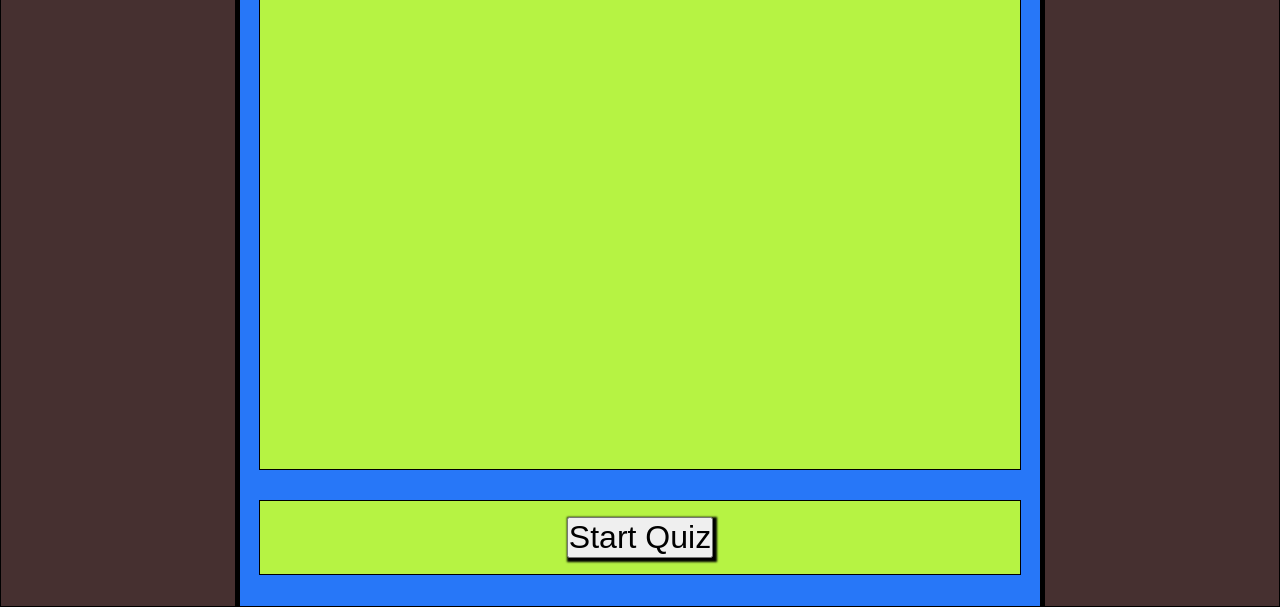
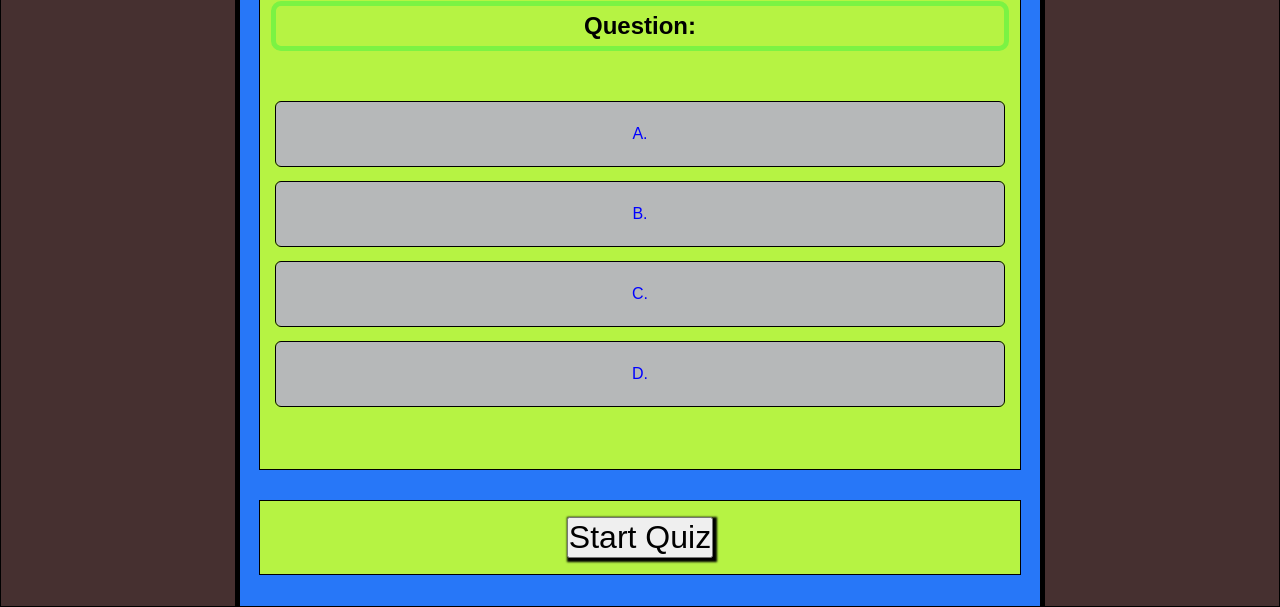
Before and after one commit to jandrewanderson/web-api-code-quiz, a plain HTML site: page index.html in a window 1280 px wide. Shown: the part 195-802 px from the top of the page. Drawn offline with Linux system fonts and the light colour scheme.

Commit message:
added all creatElements and made comments to organize js file

```diff
--- a/assets/js/script.js
+++ b/assets/js/script.js
@@ -1,9 +1,97 @@
 // this is a coding quiz.
 
 //global variables
-var startBtn = document.querySelector("#startBtn");
-var timerEl = document.querySelector("#countdown");
-var timer = document.querySelector("#timer");
+
+//vars for the start button
+    //this is selecting the start quiz button at the bottom
+        var startBtn = document.querySelector("#startBtn");
+
+//vars for the timer
+    //this var is selecting the box directly to the right of "Timer:"
+        var timerEl = document.querySelector("#countdown");
+    //this var is selecting the box that says timer
+        var timer = document.querySelector("#timer");
+
+//added Elements to section-body
+    /*  <section class="section-body">
+            <div id="questions">
+                <div> (createQuestions)
+                    <h3>
+                    <h4>
+                    <ol>
+                        <li> *4
+    */
+        //vars for the body where the questions will be displayed
+        //var to select the contents in the main box where the questions will be displayed.
+        var questionBox = document.getElementById("questions");
+        //this var creates a div, which will be inside div #questions
+        var createQuestion = document.createElement("div");
+    //inside the div
+        //creates h3 inside div
+        var createQuestionH3 = document.createElement("h3");
+        //creates h4 inside div. This will display the actual question
+        var createQuestionH4 = document.createElement("h4");
+        //this creates an ol inside the createQuestion div.
+        var answerList = document.createElement("ol");
+        //this creates li inside the ol that will display the answer options to the question
+        var answer1 = document.createElement("li");
+        var answer2 = document.createElement("li");
+        var answer3 = document.createElement("li");
+        var answer4 = document.createElement("li");
+
+
+    //all appends
+
+        questionBox.appendChild(createQuestion);
+        createQuestion.appendChild(createQuestionH3);
+        createQuestion.appendChild(createQuestionH4);
+        createQuestion.appendChild(answerList);
+        answerList.appendChild(answer1);
+        answerList.appendChild(answer2);
+        answerList.appendChild(answer3);
+        answerList.appendChild(answer4);
+
+    //contet for div
+
+        //div
+        // createQuestion.textContent =
+        //contents for h3
+        createQuestionH3.textContent = "Question # (x)" //+ questionNumber[index]; //add this part later and remove x
+        //contents for h4
+        createQuestionH4.textContent = "Question: "
+        //content for ol
+        //contents for li
+        answer1.textContent = "A. " //+ answers content. One will be correct and the other 3 incorrect.;
+        answer2.textContent = "B. " //+ answers content. One will be correct and the other 3 incorrect.;
+        answer3.textContent = "C. " //+ answers content. One will be correct and the other 3 incorrect.;
+        answer4.textContent = "D. " //+ answers content. One will be correct and the other 3 incorrect.;
+
+    //setAttribute for each
+
+        //div
+        //createQuestion.setAttribute();
+
+        //h3
+        createQuestionH3.setAttribute("style", "font-size: 250%; outline: 5px solid #7bf343; border-radius: 5px; margin: 1rem; padding: 0.5rem;");
+        //h4
+        createQuestionH4.setAttribute("style", "font-size: 150%; outline: 5px solid #7bf343; border-radius: 5px; margin-top: 1rem; margin-left: 1rem; margin-right: 1rem; margin-bottom: 3.5rem; padding: 0.5rem;");
+        //ol
+        // answerList.setAttribute();
+
+        //li
+        answer1.setAttribute("style", "background-color: #b6b8b9; color: blue; outline: 1px solid black; border-radius: 5px; margin: 1rem; padding: 1.5rem;");
+        answer2.setAttribute("style", "background-color: #b6b8b9; color: blue; outline: 1px solid black; border-radius: 5px; margin: 1rem; padding: 1.5rem;");
+        answer3.setAttribute("style", "background-color: #b6b8b9; color: blue; outline: 1px solid black; border-radius: 5px; margin: 1rem; padding: 1.5rem;");
+        answer4.setAttribute("style", "background-color: #b6b8b9; color: blue; outline: 1px solid black; border-radius: 5px; margin: 1rem; padding: 1.5rem;");
+        // answer2.setAttribute();
+        // answer3.setAttribute();
+        // answer4.setAttribute();
+
+
+
+
+
+
 //if you want to: think about making a rules page with a button to continue or to exit the quiz. once continue is pushed the quiz will begin.
 
 //create a timer for the page that will be triggered later.
--- a/index.html
+++ b/index.html
@@ -22,7 +22,9 @@
         </section>
 
         <section class="section-body">
+            <div id="questions">
 
+            </div>
         </section>
 
         <section id="startBtn" class="button">
```
